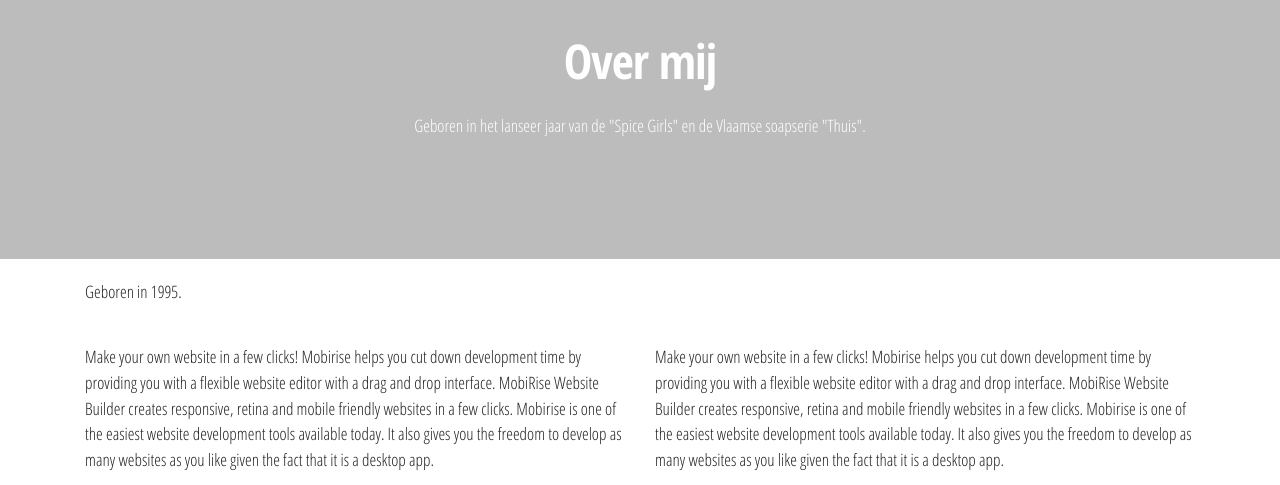
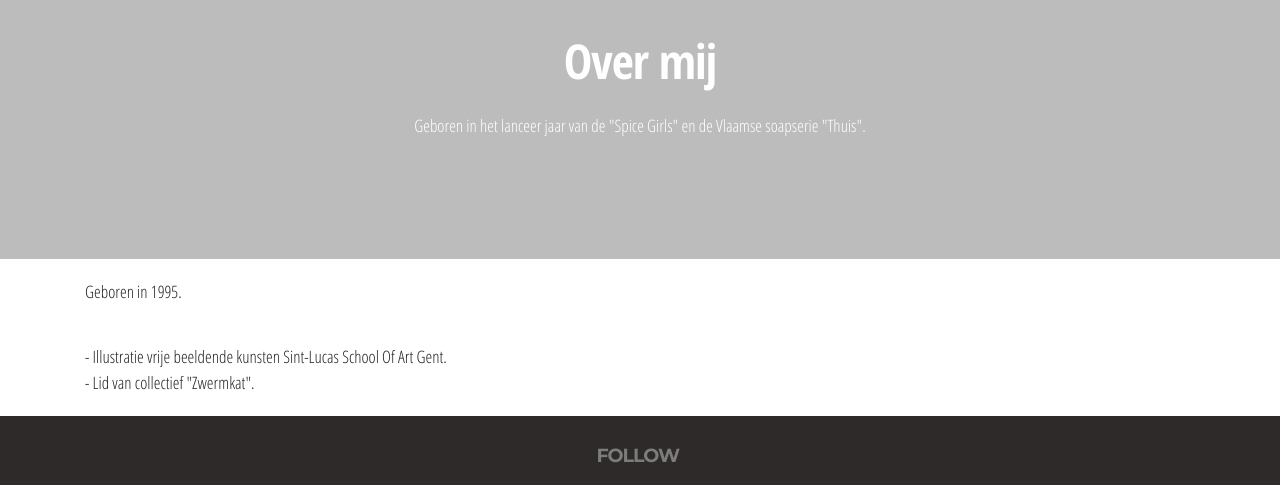
Before and after one commit to Klaas5/v01, a plain HTML site: page index.html in a window 1280 px wide. Shown: the part 1890-2375 px from the top of the page. Drawn offline with Linux system fonts and the light colour scheme.

Commit message:
create github pages

```diff
--- a/index.html
+++ b/index.html
@@ -60,7 +60,7 @@
 
 </section>
 
-<section class="engine"><a rel="external" href="https://mobirise.com">Mobirise Web Page Maker</a></section><section class="mbr-section mbr-section-hero mbr-section-full mbr-parallax-background" id="header1-1" style="background-image: url(assets/images/klaas-2-2000x2647-93.jpg);">
+<section class="engine"><a rel="external" href="https://mobirise.com">Web Maker</a></section><section class="mbr-section mbr-section-hero mbr-section-full mbr-parallax-background" id="header1-1" style="background-image: url(assets/images/klaas-2-2000x2647-93.jpg);">
 
 
 
@@ -236,7 +236,7 @@
         <div class="row">
             <div class="col-md-8 col-md-offset-2 text-xs-center">
                 <h3 class="mbr-section-title display-2">Over mij</h3>
-                <div class="lead"><p>Geboren in het lanseer jaar van de "Spice Girls" en de Vlaamse soapserie "Thuis".</p></div>
+                <div class="lead"><p>Geboren in het lanceer jaar van de "Spice Girls" en de Vlaamse soapserie "Thuis".</p></div>
 
             </div>
         </div>
@@ -258,8 +258,8 @@
 
     <div class="container">
         <div class="row">
-            <div class="col-xs-12 col-md-6 lead"><p>Make your own website in a few clicks! Mobirise helps you cut down development time by providing you with a flexible website editor with a drag and drop interface. MobiRise Website Builder creates responsive, retina and mobile friendly websites in a few clicks. Mobirise is one of the easiest website development tools available today. It also gives you the freedom to develop as many websites as you like given the fact that it is a desktop app.</p></div>
-            <div class="col-xs-12 col-md-6 lead"><p>Make your own website in a few clicks! Mobirise helps you cut down development time by providing you with a flexible website editor with a drag and drop interface. MobiRise Website Builder creates responsive, retina and mobile friendly websites in a few clicks. Mobirise is one of the easiest website development tools available today. It also gives you the freedom to develop as many websites as you like given the fact that it is a desktop app.</p></div>
+            <div class="col-xs-12 col-md-6 lead"><p>- Illustratie vrije beeldende kunsten Sint-Lucas School Of Art Gent.</p><p>- Lid van collectief "Zwermkat".</p></div>
+            <div class="col-xs-12 col-md-6 lead"></div>
         </div>
     </div>
 
```
Also changed, not shown: 1 other file.
